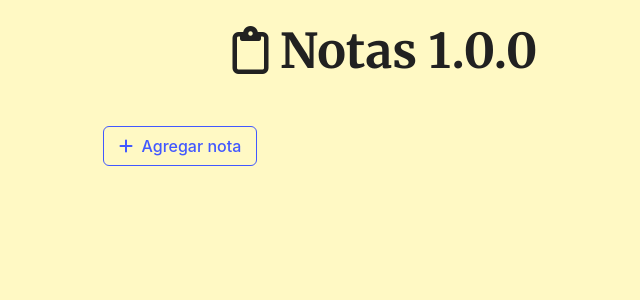
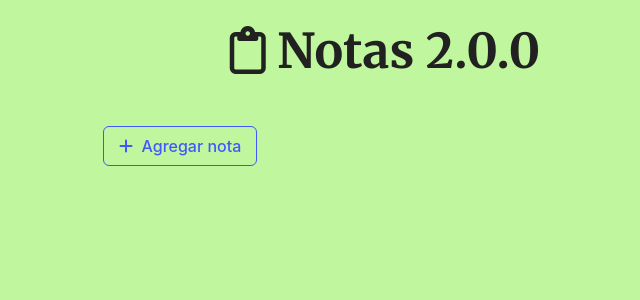
Before and after one commit to paoggtec/EX__U3_U4_21590301, a Flask app: page / in a window 1280 px wide. Shown: the top 300 px of the page, without its empty margins (255-895 px from the left). Run offline with Flask 3, Linux system fonts and the light colour scheme; some libraries are stand-ins or nearby versions.

```diff
--- a/app/templates/base.html
+++ b/app/templates/base.html
@@ -1,5 +1,5 @@
 <!DOCTYPE html>
-<html class="theme-light" style="background-color: #FFF9C4;">
+<html class="theme-light" style="background-color: #c0f69e;">
   <head>
     <meta charset="utf-8">
     <meta name="viewport" content="width=device-width, initial-scale=1">
@@ -16,7 +16,7 @@
     <header>
         <br>
         <h1 class="title has-text-centered is-1" style="font-family: 'Merriweather', serif ;  color:#212121">
-            <i class="fa-regular fa-clipboard"></i>  Notas 1.0.0
+            <i class="fa-regular fa-clipboard"></i>  Notas 2.0.0
           </h1>
           <br>
     </header>
```
